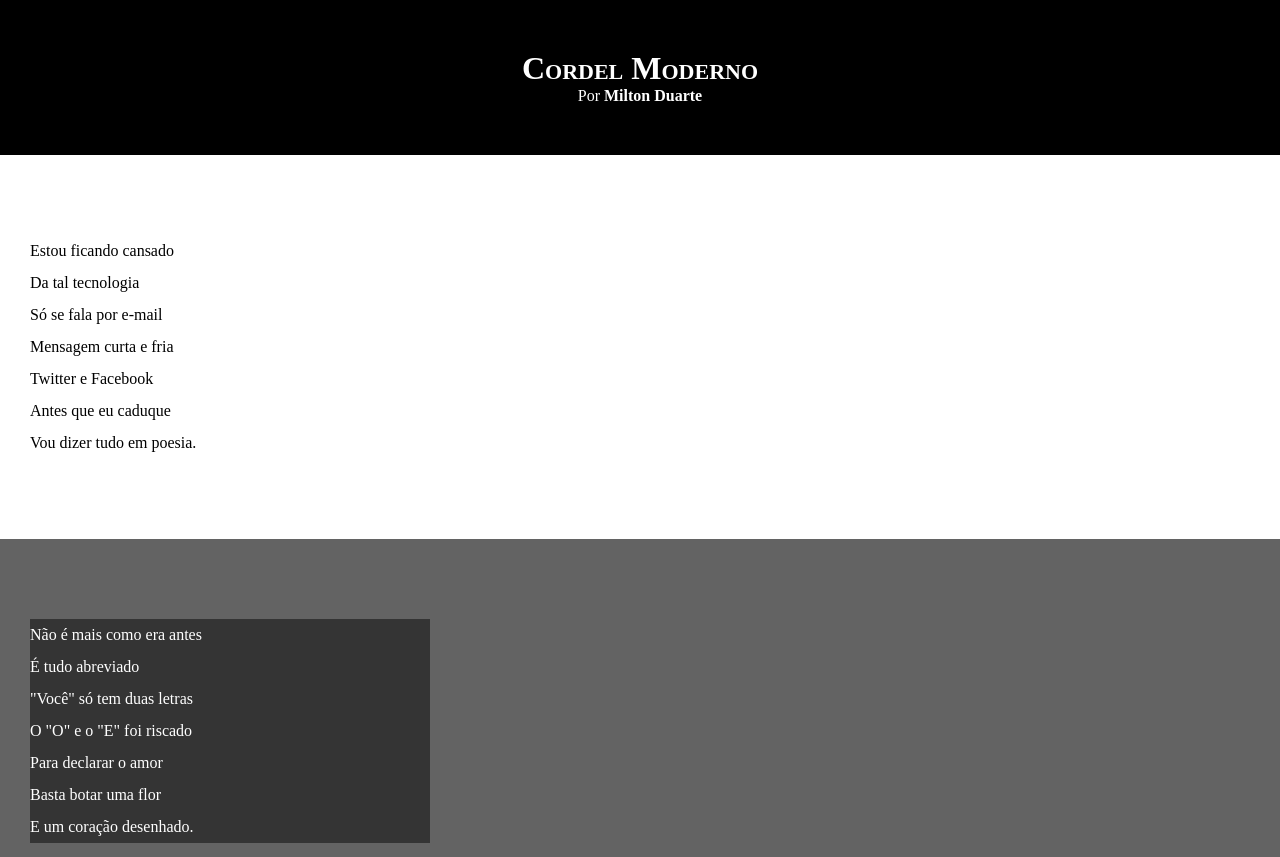
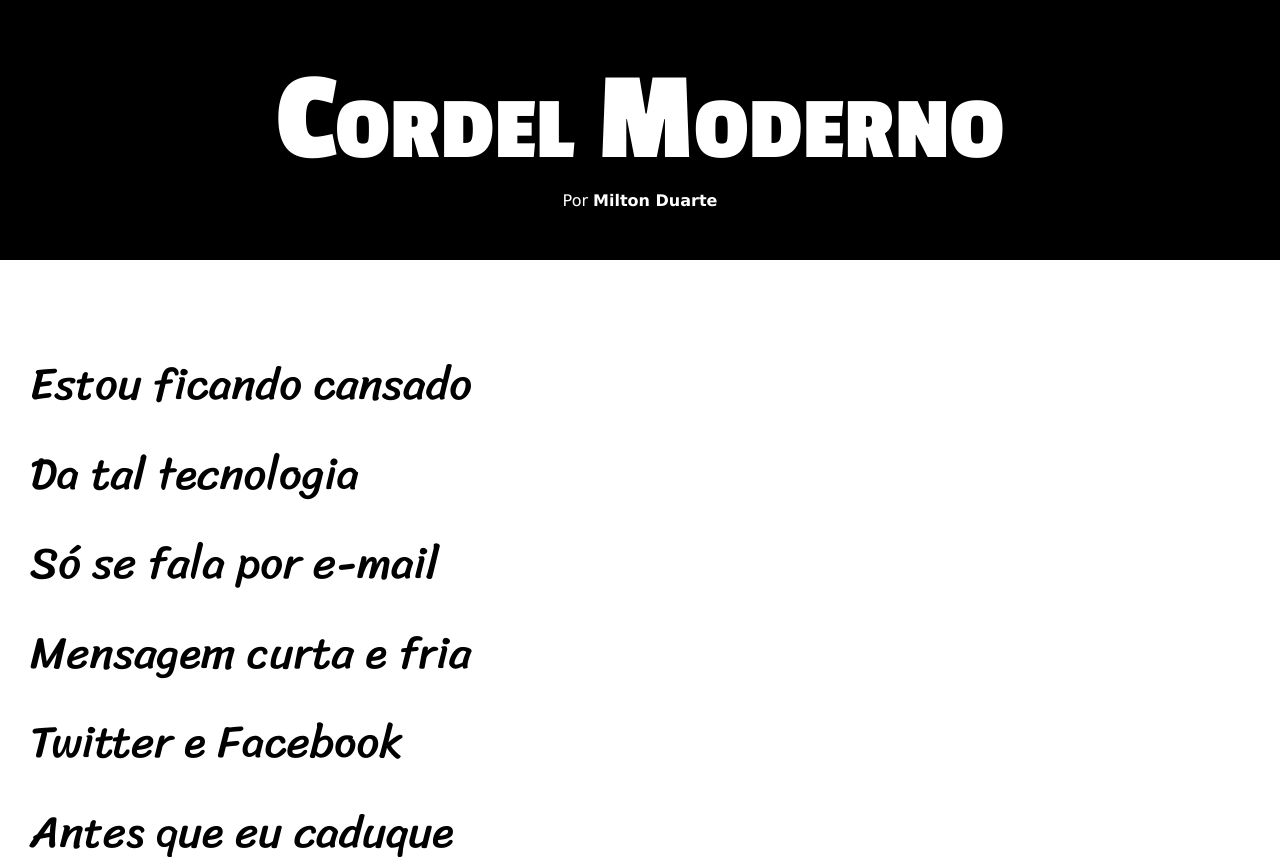
Before and after one commit to Annieleoliveiraa/Desafio-do-Professor-Gustavo-Guanabara, a plain HTML site: page des012/index.html in a window 1280 px wide. Shown: the top 857 px of the page. Drawn offline with Linux system fonts and the light colour scheme.

Commit message:
atualização de estilos desafio 12

```diff
--- a/des012/estilo/style.css
+++ b/des012/estilo/style.css
@@ -1,4 +1,14 @@
 @charset "UTF-8";
+
+@import url('https://fonts.googleapis.com/css2?family=Passion+One:wght@400;700;900&family=Sriracha&display=swap');
+
+@import url('https://fonts.googleapis.com/css2?family=Sriracha&display=swap');
+
+:root {
+    --font1: Verdana, Geneva, Tahoma, sans-serif;
+    --font2: 'Passion One', cursive;
+    --font3: 'Sriracha', cursive;
+}
 
 * {
     margin: 0;
@@ -7,7 +17,8 @@
 
 html, body {
     min-height: 100vh;
-    background-color: white;
+    background-color: darkgray;
+    font-family: var(--font1);
 }
 
 header {
@@ -19,6 +30,8 @@ header {
 header > h1 {
     padding-top: 50px;
     font-variant: small-caps;
+    font-family: var(--font2);
+    font-size: 10vw;
 }
 
 header > p {
@@ -40,9 +53,11 @@ section {
     padding-bottom: 10vh;
     line-height: 2em;
     padding-left: 30px;
+    font-family: var(--font3);
+    font-size: 3.5vw;
 }
 
-sedction.normal {
+section.normal {
     background-color: white;
     color: black;
 }
@@ -53,7 +68,8 @@ section.imagem {
 }
 
 section.imagem > p {
-    width: 400px;
+    display: inline-block;
+    padding: 5px;
     background-color: rgba(0, 0, 0, 0.479);
 }
 
```
